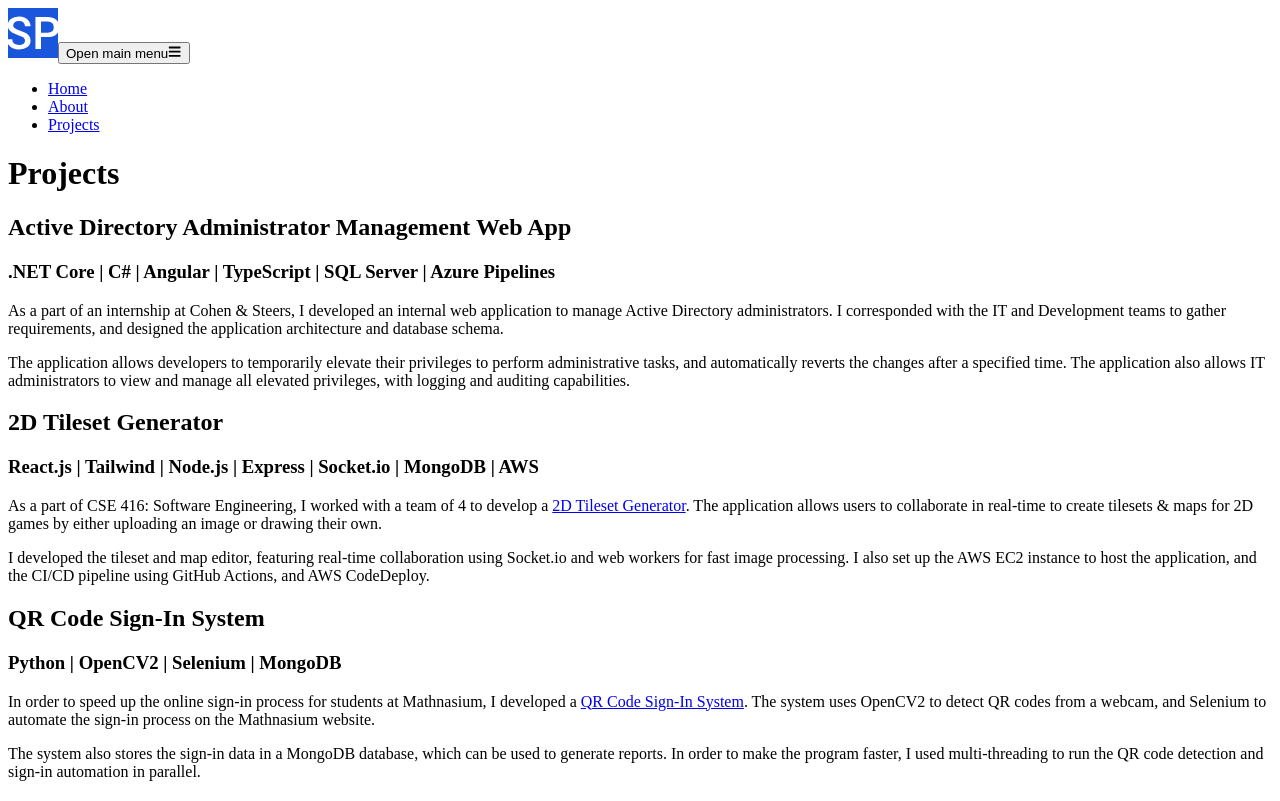
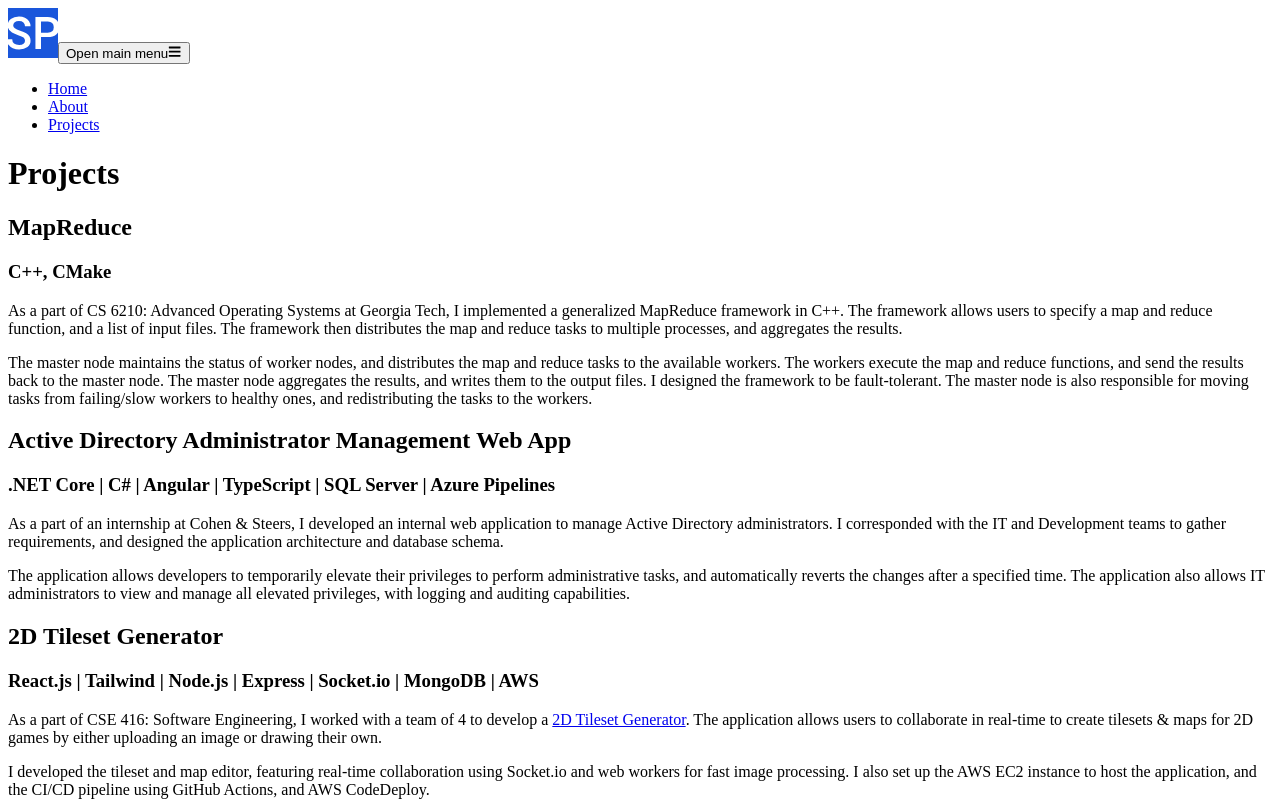
Before and after one commit to shreyasprasad14/shreyasprasad.dev, a Next.js app in the folder hosting/: page /projects in a window 1280 px wide. Shown: the top 801 px of the page. Built offline with nearby package versions, Linux system fonts and the light colour scheme.

Commit message:
Add MapReduce Project & Update Packages

```diff
--- a/hosting/pages/projects.tsx
+++ b/hosting/pages/projects.tsx
@@ -14,6 +14,32 @@ export default function Projects() {
                 <section className="bg-white dark:bg-gray-900">
                     <div className="py-4 px-4 mx-auto max-w-screen-xl text-center lg:py-8">
                         <h2 className="mb-4 text-2xl font-extrabold tracking-tight leading-none text-gray-900 md:text-3xl lg:text-4xl dark:text-white">
+                            MapReduce
+                        </h2>
+
+                        <h3 className="mb-4 text-lg font-light tracking-tight leading-none text-gray-500 md:text-xl lg:text-2xl dark:text-white">
+                            C++, CMake
+                        </h3>
+
+                        <p className="mb-8 text-lg font-normal text-gray-500 lg:text-xl sm:px-8 lg:px-24 dark:text-gray-400">
+                            As a part of CS 6210: Advanced Operating Systems at Georgia Tech, I implemented a generalized MapReduce framework in C++.
+                            The framework allows users to specify a map and reduce function, and a list of input files.
+                            The framework then distributes the map and reduce tasks to multiple processes, and aggregates the results.
+                        </p>
+                        <p className="mb-8 text-lg font-normal text-gray-500 lg:text-xl sm:px-8 lg:px-24 dark:text-gray-400">
+                            The master node maintains the status of worker nodes, and distributes the map and reduce tasks to the available workers.
+                            The workers execute the map and reduce functions, and send the results back to the master node.
+                            The master node aggregates the results, and writes them to the output files.
+
+                            I designed the framework to be fault-tolerant. The master node is also responsible for moving tasks from failing/slow workers to healthy ones,
+                            and redistributing the tasks to the workers.
+                        </p>
+                    </div>
+                </section>
+
+                <section className="bg-white dark:bg-gray-900">
+                    <div className="py-4 px-4 mx-auto max-w-screen-xl text-center lg:py-8">
+                        <h2 className="mb-4 text-2xl font-extrabold tracking-tight leading-none text-gray-900 md:text-3xl lg:text-4xl dark:text-white">
                             Active Directory Administrator Management Web App
                         </h2>
 
@@ -22,12 +48,16 @@ export default function Projects() {
                         </h3>
 
                         <p className="mb-8 text-lg font-normal text-gray-500 lg:text-xl sm:px-8 lg:px-24 dark:text-gray-400">
-                            As a part of an internship at Cohen & Steers, I developed an internal web application to manage Active Directory administrators.
-                            I corresponded with the IT and Development teams to gather requirements, and designed the application architecture and database schema.
+                            As a part of an internship at Cohen & Steers, I developed an internal web application to
+                            manage Active Directory administrators.
+                            I corresponded with the IT and Development teams to gather requirements, and designed the
+                            application architecture and database schema.
                         </p>
                         <p className="mb-8 text-lg font-normal text-gray-500 lg:text-xl sm:px-8 lg:px-24 dark:text-gray-400">
-                            The application allows developers to temporarily elevate their privileges to perform administrative tasks, and automatically reverts the changes after a specified time.
-                            The application also allows IT administrators to view and manage all elevated privileges, with logging and auditing capabilities.
+                            The application allows developers to temporarily elevate their privileges to perform
+                            administrative tasks, and automatically reverts the changes after a specified time.
+                            The application also allows IT administrators to view and manage all elevated privileges,
+                            with logging and auditing capabilities.
                         </p>
                     </div>
                 </section>
@@ -44,14 +74,19 @@ export default function Projects() {
 
                         <p className="mb-8 text-lg font-normal text-gray-500 lg:text-xl sm:px-8 lg:px-24 dark:text-gray-400">
                             As a part of CSE 416: Software Engineering,
-                                I worked with a team of 4 to develop a <Link href={"https://github.com/Lawnmower-416/Lawnmower"} className="text-blue-400 hover:text-blue-600">
+                            I worked with a team of 4 to develop a <Link
+                            href={"https://github.com/Lawnmower-416/Lawnmower"}
+                            className="text-blue-400 hover:text-blue-600">
                             2D Tileset Generator
                         </Link>.
-                                The application allows users to collaborate in real-time to create tilesets & maps for 2D games by either uploading an image or drawing their own.
+                            The application allows users to collaborate in real-time to create tilesets & maps for 2D
+                            games by either uploading an image or drawing their own.
                         </p>
                         <p className="mb-8 text-lg font-normal text-gray-500 lg:text-xl sm:px-8 lg:px-24 dark:text-gray-400">
-                                I developed the tileset and map editor, featuring real-time collaboration using Socket.io and web workers for fast image processing.
-                                I also set up the AWS EC2 instance to host the application, and the CI/CD pipeline using GitHub Actions, and AWS CodeDeploy.
+                            I developed the tileset and map editor, featuring real-time collaboration using Socket.io
+                            and web workers for fast image processing.
+                            I also set up the AWS EC2 instance to host the application, and the CI/CD pipeline using
+                            GitHub Actions, and AWS CodeDeploy.
                         </p>
                     </div>
                 </section>
@@ -67,15 +102,20 @@ export default function Projects() {
                         </h3>
 
                         <p className="mb-8 text-lg font-normal text-gray-500 lg:text-xl sm:px-8 lg:px-24 dark:text-gray-400">
-                           In order to speed up the online sign-in process for students at Mathnasium, I developed a <Link href={"https://github.com/shreyasprasad14/QR-Sign-in-System"} className="text-blue-400 hover:text-blue-600">
+                            In order to speed up the online sign-in process for students at Mathnasium, I developed
+                            a <Link href={"https://github.com/shreyasprasad14/QR-Sign-in-System"}
+                                    className="text-blue-400 hover:text-blue-600">
                             QR Code Sign-In System
                         </Link>.
-                            The system uses OpenCV2 to detect QR codes from a webcam, and Selenium to automate the sign-in process on the Mathnasium website.
+                            The system uses OpenCV2 to detect QR codes from a webcam, and Selenium to automate the
+                            sign-in process on the Mathnasium website.
                         </p>
                         <p className="mb-8 text-lg font-normal text-gray-500 lg:text-xl sm:px-8 lg:px-24 dark:text-gray-400">
 
-                        The system also stores the sign-in data in a MongoDB database, which can be used to generate reports.
-                            In order to make the program faster, I used multi-threading to run the QR code detection and sign-in automation in parallel.
+                            The system also stores the sign-in data in a MongoDB database, which can be used to generate
+                            reports.
+                            In order to make the program faster, I used multi-threading to run the QR code detection and
+                            sign-in automation in parallel.
                         </p>
                     </div>
                 </section>
@@ -87,13 +127,15 @@ export default function Projects() {
                         </h2>
 
                         <h3 className="mb-4 text-lg font-light tracking-tight leading-none text-gray-500 md:text-xl lg:text-2xl dark:text-white">
-                            Next.js |  TypeScript | Tailwind | Firebase
+                            Next.js | TypeScript | Tailwind | Firebase
                         </h3>
 
                         <p className="mb-8 text-lg font-normal text-gray-500 lg:text-xl sm:px-8 lg:px-24 dark:text-gray-400">
-                            <Link href={"https://github.com/shreyasprasad14/shreyasprasad.dev"} className="text-blue-400 hover:text-blue-600">
+                            <Link href={"https://github.com/shreyasprasad14/shreyasprasad.dev"}
+                                  className="text-blue-400 hover:text-blue-600">
                                 This website
-                            </Link> was developed to introduce myself to Next.js, is hosted on GitHub and uses GitHub Actions to run Google Cloud Functions to deploy onto Firebase.
+                            </Link> was developed to introduce myself to Next.js, is hosted on GitHub and uses GitHub
+                            Actions to run Google Cloud Functions to deploy onto Firebase.
                         </p>
                     </div>
                 </section>
```
Also changed, not shown: 2 other files (tests, documents, lock files or other folders). Lines whose indentation alone changed are shown as unchanged.
